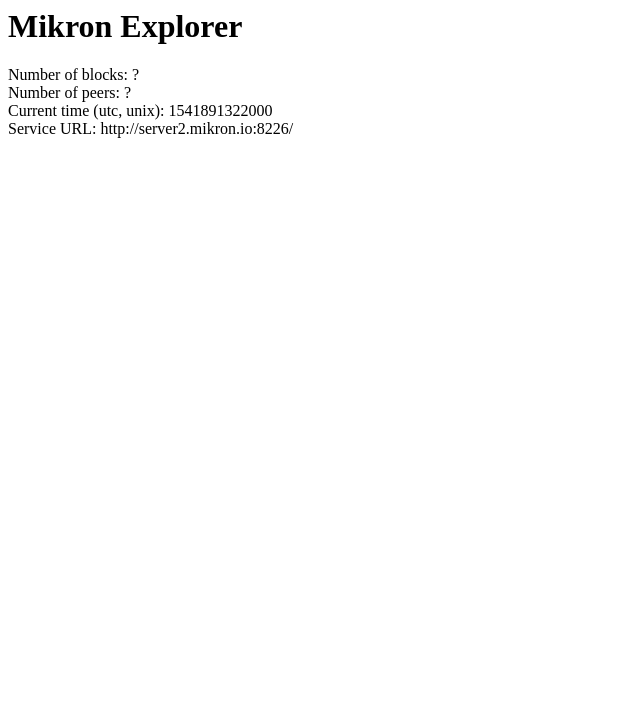
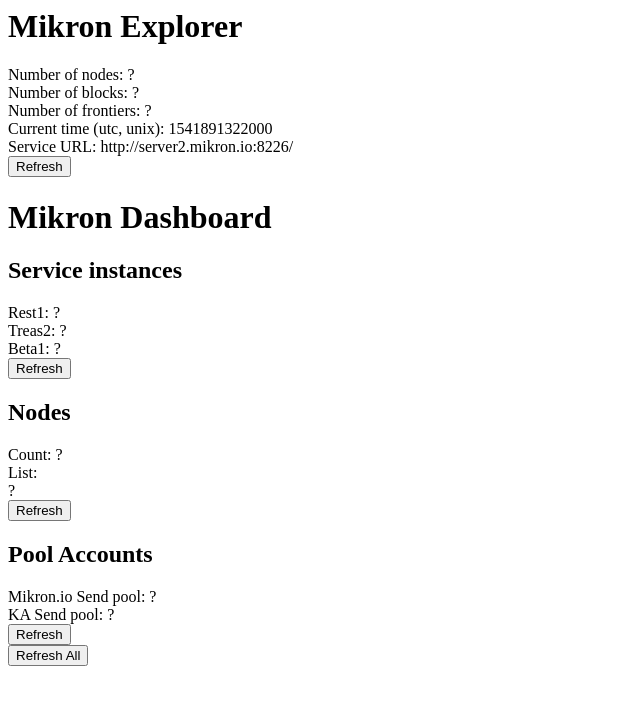
Before and after one commit to catenocrypt/mikron_explorer, a plain HTML site: page web/index.html in a window 1280 px wide. Shown: the whole page, without its empty margins (0-640 px from the left). Drawn offline with Linux system fonts and the light colour scheme; no server answers.

Commit message:
Services, Nodes, Accounts

```diff
--- a/web/index.html
+++ b/web/index.html
@@ -3,11 +3,59 @@
         <script>
 var serviceBaseUrl = 'http://server2.mikron.io:8226/';
 
-function refresh() {
+function refresh_all() {
+    console.log("Refresh All");
+    refresh_livenet();
+    refresh_services();
+    refresh_nodes();
+    refresh_accounts();
+}
+
+function refresh_livenet() {
     document.getElementById('timestamp').innerText = Date.now();
     document.getElementById('service_base_url').innerText = serviceBaseUrl;
+    document.getElementById('block_count').innerText = '?';
     callGetUrl(serviceBaseUrl + 'blocks/count', (text) => document.getElementById('block_count').innerText = text);
-    callGetUrl(serviceBaseUrl + 'peers/count', (text) => document.getElementById('peers_count').innerText = text);
+    document.getElementById('frontier_count').innerText = '?';
+    callGetUrl(serviceBaseUrl + 'frontiers/count', (text) => document.getElementById('frontier_count').innerText = text);
+    document.getElementById('nodes_count').innerText = '?';
+    callGetUrl(serviceBaseUrl + 'peers/count', (text) => document.getElementById('nodes_count').innerText = 1 + Number(text));
+}
+
+function refresh_services() {
+    document.getElementById('rest1').innerText = '?';
+    callGetUrl('http://server1.mikron.io:8227/blocks/count', (text) => document.getElementById('rest1').innerText = text);
+    document.getElementById('treas2').innerText = '?';
+    callGetUrl('http://server2.mikron.io:8226/blocks/count', (text) => document.getElementById('treas2').innerText = text);
+    document.getElementById('beta1').innerText = '?';
+    callGetUrl('http://server2.mikron.io:8080/blocks/count', (text) => document.getElementById('beta1').innerText = text);
+}
+
+function refresh_accounts() {
+    document.getElementById("pool_mikronio_send").innerText = "?";
+    callGetUrl(serviceBaseUrl + "account/balance/" + "mik_3hkskhw6oyeztptbofy5iprqaffcc5iwbzzuamrerum744zfxbpdwe1y9ngt", (text) => document.getElementById("pool_mikronio_send").innerText = text + " mikron");
+    document.getElementById("pool_ka_send").innerText = "?";
+    callGetUrl(serviceBaseUrl + "account/balance/" + "mik_15zjgj59fft6a11z8cu9u91q81s3pgr86914wy6qghh1b4kqf8j6u94isi7i", (text) => document.getElementById("pool_ka_send").innerText = text + " mikron");
+}
+
+function refresh_nodes() {
+    document.getElementById('nodes_count2').innerText = '?';
+    callGetUrl(serviceBaseUrl + 'peers/count', (text) => document.getElementById('nodes_count2').innerText = 1 + Number(text));
+    document.getElementById('nodes_list').innerText = '?';
+    callGetUrl(serviceBaseUrl + 'peers/list', processNodeList);
+}
+
+function processNodeList(nodesText) {
+    var pjson = JSON.parse(nodesText);
+    if ('peer_list' in pjson) {
+        var listHtml = '<table>';
+        listHtml += "<tr><td>server2:7142</td></tr>";
+        pjson['peer_list'].forEach(element => {
+            listHtml += "<tr><td>" + element['endpoint'] + "</td></tr>";
+        });
+        listHtml += '</table>';
+        document.getElementById('nodes_list').innerHTML = listHtml;
+    }
 }
 
 function callGetUrl(url, callback) {
@@ -32,16 +80,20 @@ function callGetUrl(url, callback) {
 }
         </script>
     </head>
-    <body onload="refresh()">
+    <body onload="refresh_all()">
         <div>
             <h1>Mikron Explorer</h1>
+            <div>
+                Number of nodes:
+                <label id='nodes_count'>?</label>
+            </div>
             <div>
                 Number of blocks:
                 <label id='block_count'>?</label>
             </div>
             <div>
-                Number of peers:
-                <label id='peers_count'>?</label>
+                Number of frontiers:
+                <label id='frontier_count'>?</label>
             </div>
             <div>
                 Current time (utc, unix):
@@ -51,6 +103,54 @@ function callGetUrl(url, callback) {
                 Service URL:
                 <label id='service_base_url'>?</label>
             </div>
+            <div>
+                <button onclick='refresh_livenet()'>Refresh</button>
+            </div>
         </div>
-    </body>
+        <div>
+            <h1>Mikron Dashboard</h1>
+            <div>
+                <h2>Service instances</h2>
+                <div>
+                    Rest1: <label id='rest1'>?</label>
+                </div>
+                <div>
+                    Treas2: <label id='treas2'>?</label>
+                </div>
+                <div>
+                    Beta1: <label id='beta1'>?</label>
+                </div>
+                <div>
+                    <button onclick='refresh_services()'>Refresh</button>
+                </div>
+            </div>
+            <div>
+                <h2>Nodes</h2>
+                <div>
+                    Count: <label id='nodes_count2'>?</label>
+                </div>
+                <div>
+                    List:
+                    <div id='nodes_list'>?</div>
+                </div>
+                <div>
+                    <button onclick='refresh_nodes()'>Refresh</button>
+                </div>
+            </div>
+            <div>
+                <h2>Pool Accounts</h2>
+                <div>
+                    Mikron.io Send pool: <label id='pool_mikronio_send'>?</label>
+                </div>
+                <div>
+                    KA Send pool: <label id='pool_ka_send'>?</label>
+                </div>
+                <div>
+                    <button onclick='refresh_accounts()'>Refresh</button>
+                </div>
+            </div>
+            <div>
+                <button onclick='refresh_all()'>Refresh All</button>
+            </div>
+        </body>
 </html>
```
